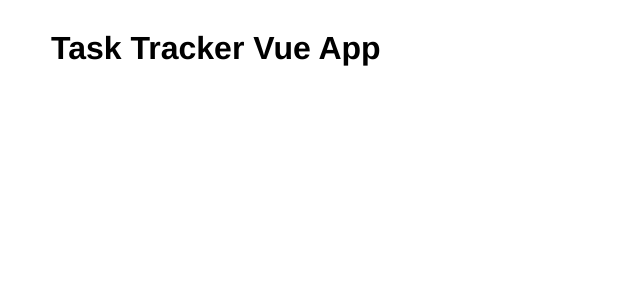
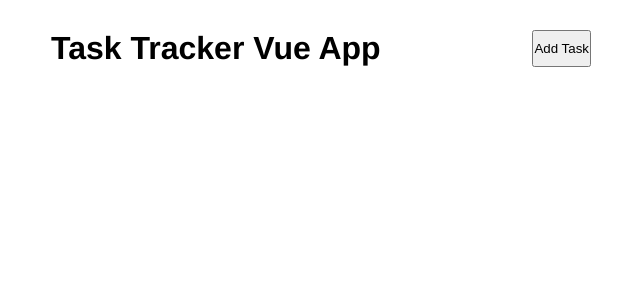
Before and after one commit to vitalifilipchuk/vue-task-tracker, a Vue app: page / in a window 1280 px wide. Shown: the top 300 px of the page, without its empty margins (319-959 px from the left). Built offline with nearby package versions, Linux system fonts and the light colour scheme.

Commit message:
continue creating components

```diff
--- a/src/App.vue
+++ b/src/App.vue
@@ -1,6 +1,6 @@
 <template>
   <div class="container">
-    <Header />
+    <Header title="Task Tracker Vue App" />
   </div>
 </template>
 
--- /dev/null
+++ b/src/components/Button.vue
@@ -0,0 +1,9 @@
+<template>
+    <button class="btn">Add Task</button>
+</template>
+
+<script>
+    export default {
+        name: 'Button',
+    }
+</script>
--- a/src/components/Header.vue
+++ b/src/components/Header.vue
@@ -1,12 +1,21 @@
 <template>
     <header>
-        <h1>Task Tracker Vue App</h1>
+        <h1>{{title}}</h1>
+        <Button text="Add Task" color="green" />
     </header>
 </template>
 
 <script>
+    import Button from './Button'
+
     export default {
         name: 'Header',
+        props: {
+            title: String,
+        },
+        components: {
+            Button
+        }
     }
 </script>
 
```
